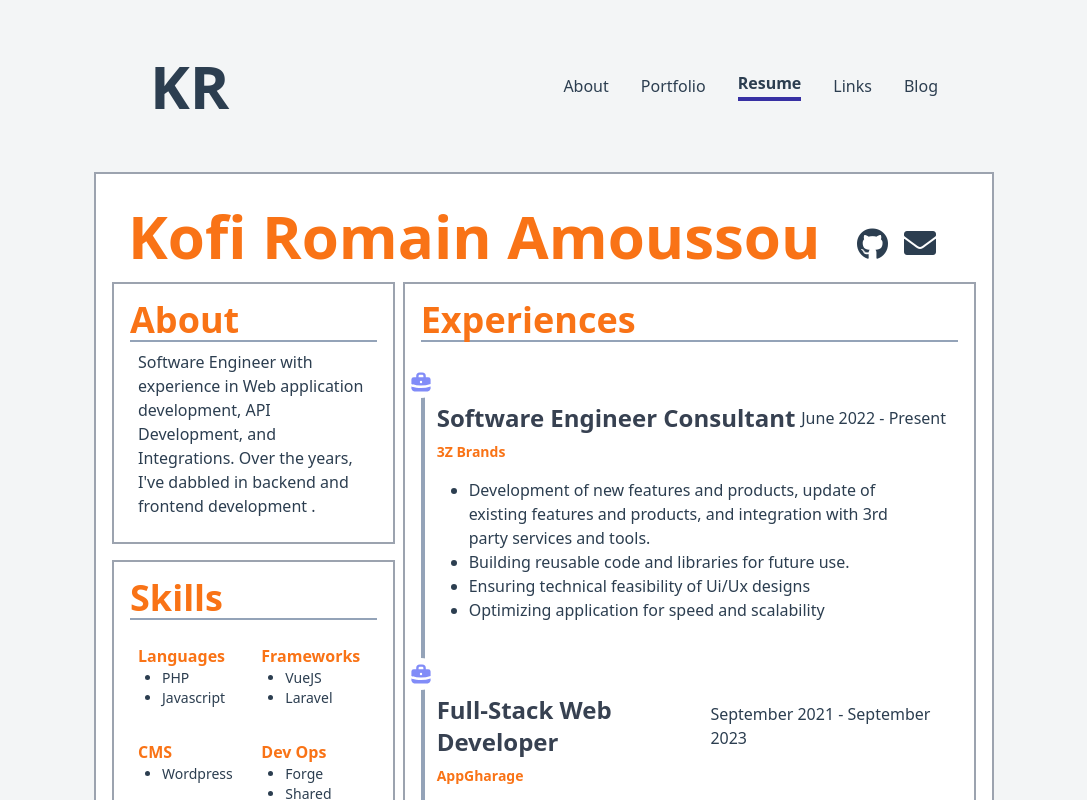
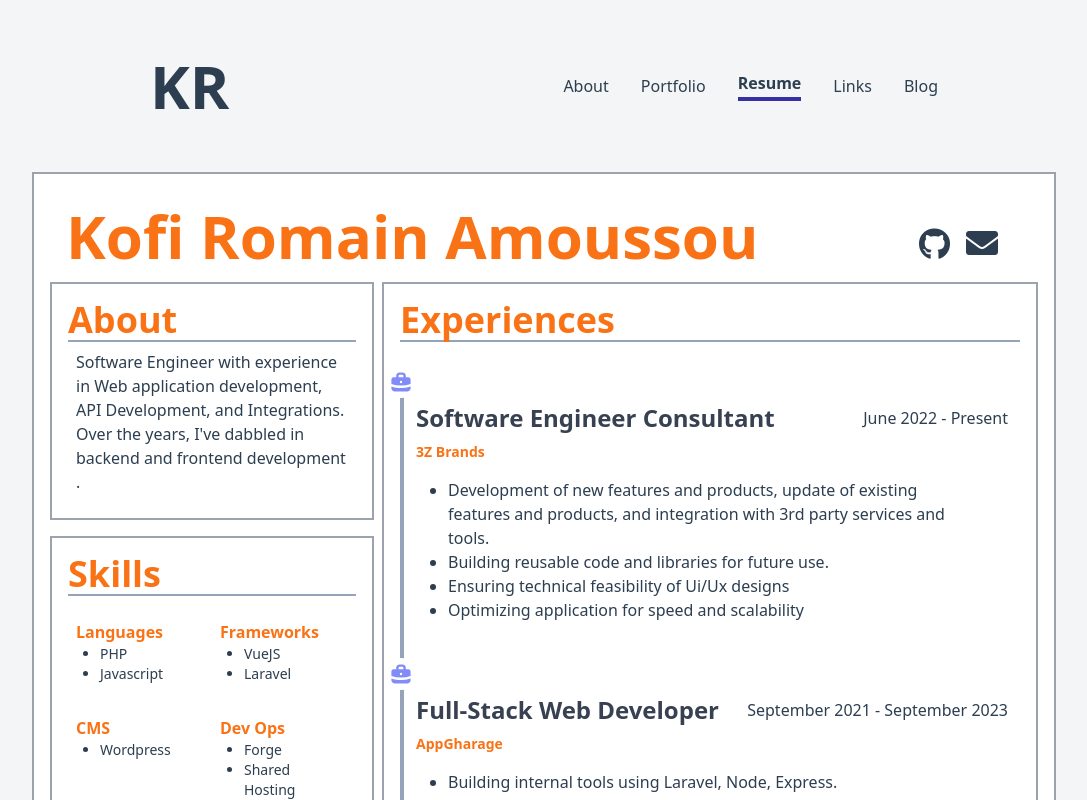
Before and after one commit to iamkarsoft/kofi.work, a Vue app: page /resume in a window 1280 px wide. Shown: the top 800 px of the page, without its empty margins (96-1183 px from the left). Built offline with nearby package versions, Linux system fonts and the light colour scheme.

Commit message:
open links and ui fixes

```diff
--- a/src/Pages/MyResume.vue
+++ b/src/Pages/MyResume.vue
@@ -1,7 +1,7 @@
 <template>
   <Layout>
     <div
-      class="w-full p-4 mx-auto mt-10 bg-white border-2 border-gray-400 lg:w-3/4"
+      class="w-full p-4 mx-auto mt-10 bg-white border-2 border-gray-400 lg:max-w-5xl"
     >
       <section class="w-full">
         <resume-header></resume-header>
--- a/src/components/ResumeHeader.vue
+++ b/src/components/ResumeHeader.vue
@@ -6,7 +6,7 @@
 
     <section class="flex px-4 items-center">
         <Social href="https://github.com/iamkarsoft" social="github" name="github" class="  fab fa-github fa-2x" target="_blank"></Social>
-        <a href="mailto:karsoft92@gmail.com" class="mx-2 mt-4"><i class="fas fa-envelope fa-2x"></i></a>
+        <a href="mailto:karsoft92@gmail.com" class="mx-2 mt-4" target="_blank"><i class="fas fa-envelope fa-2x"></i></a>
     </section>
 
 
--- a/src/components/Social.vue
+++ b/src/components/Social.vue
@@ -1,5 +1,5 @@
 <template>
-  <a class="mx-2 mt-4"><i :class="social.icon"></i></a>
+  <a class="mx-2 mt-4" target="_blank"><i :class="social.icon"></i></a>
 </template>
 
 <script>
```
